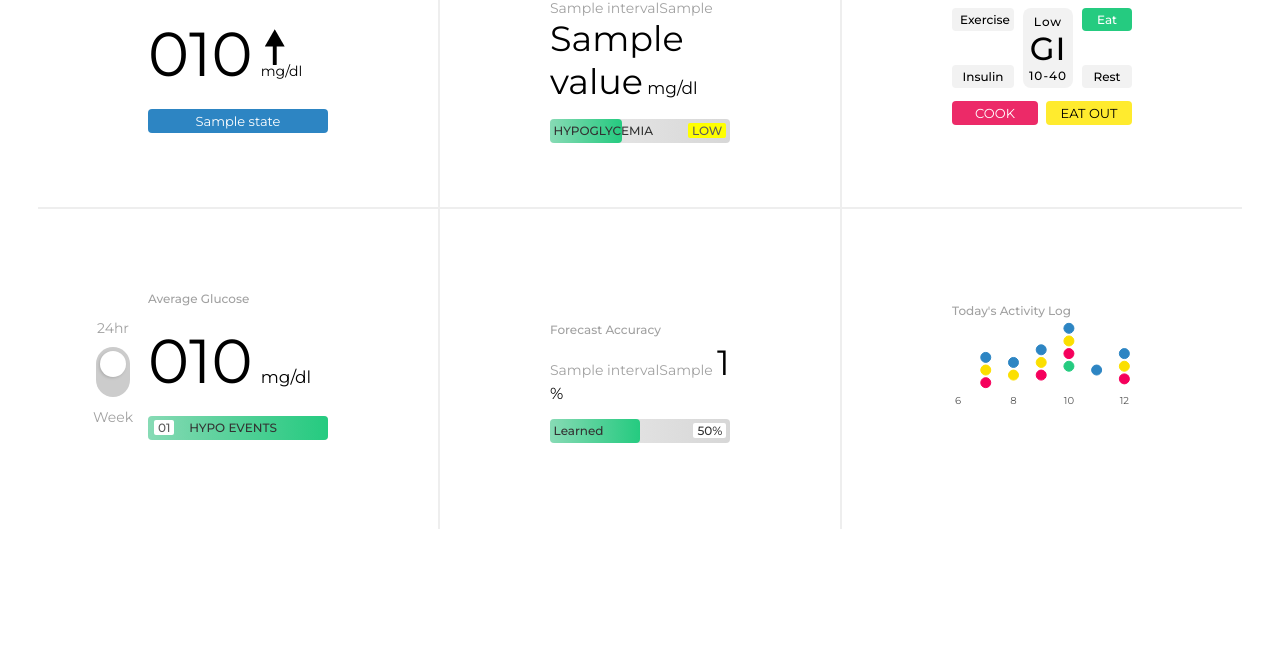
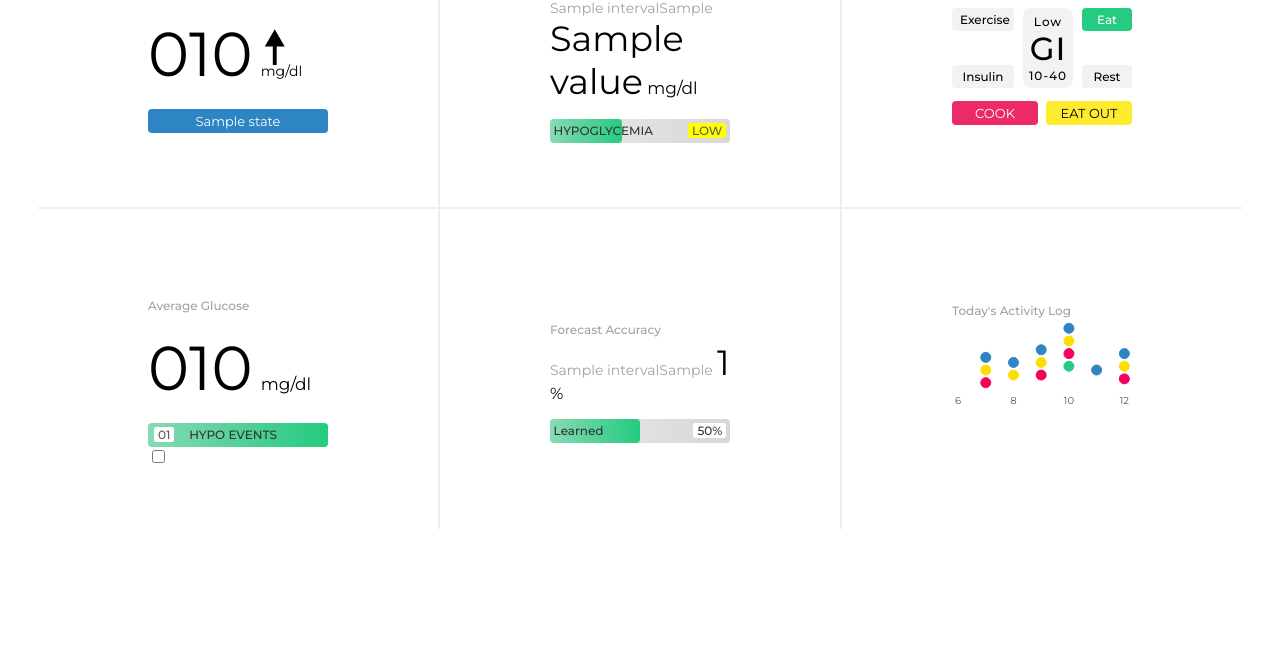
Before and after one commit to jquadirw/xcandycon, a Django app: template webapp/templates/webapp/home.html in a window 1280 px wide. Shown: the part 243-905 px from the top of the page. Run offline with Django 3.2, Linux system fonts and the light colour scheme; the template is opened without the code that fills it: most values are stand-ins (such as "Sample title", 1, 10 or a date in 2020); some libraries are stand-ins or nearby versions.

Commit message:
home period

```diff
--- a/webapp/templates/webapp/home/tile_glucose.html
+++ b/webapp/templates/webapp/home/tile_glucose.html
@@ -13,12 +13,7 @@
         </div>
 
         <!-- Rounded switch -->
-        <label for="period" class="switch">
-            <input type="checkbox" id="period" name="period" {% if refresh %}checked{% endif %}>
-            <span class="slider round"></span>
-            <div class="slider-top">24hr</div>
-            <div class="slider-btm">Week</div>
-        </label>
+        <input type="checkbox" id="period" name="period" {% if refresh %}checked{% endif %}>
         <!-- Rounded switch end -->
     </div>
 </div>
```
